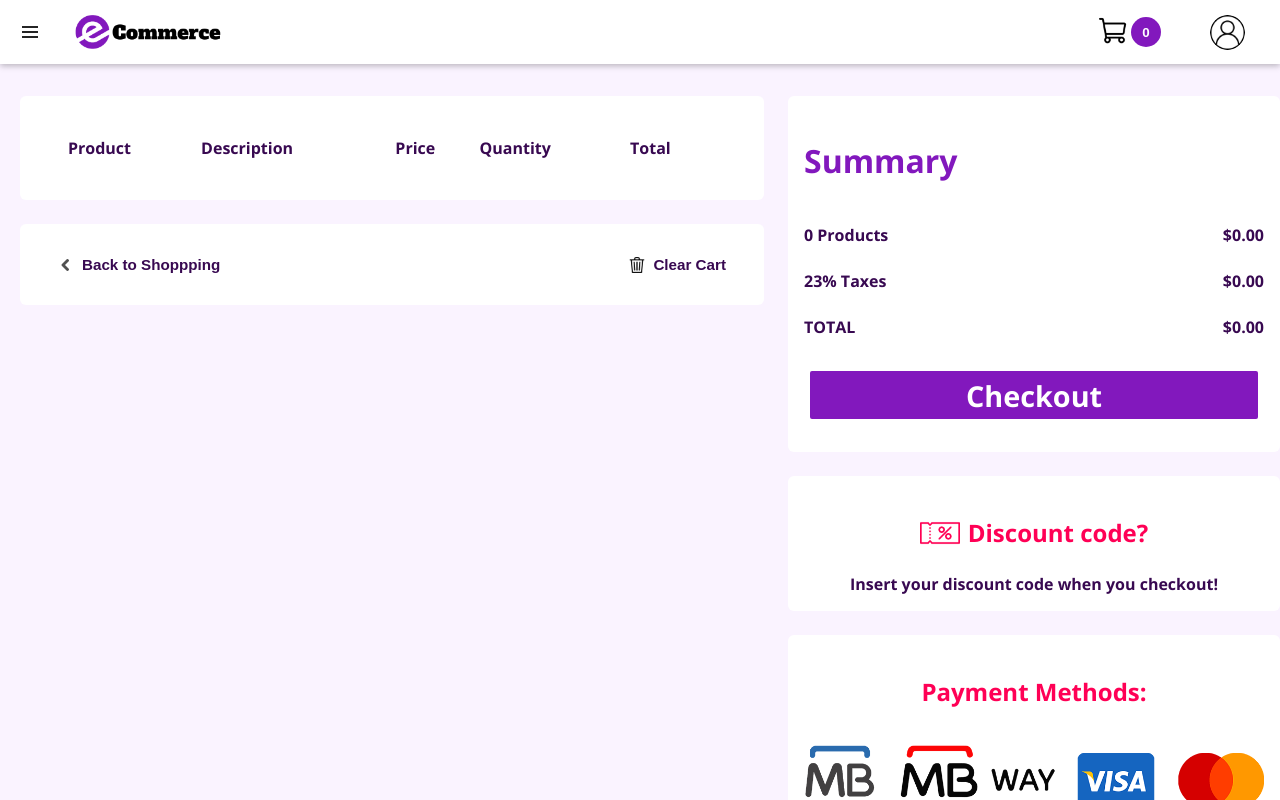
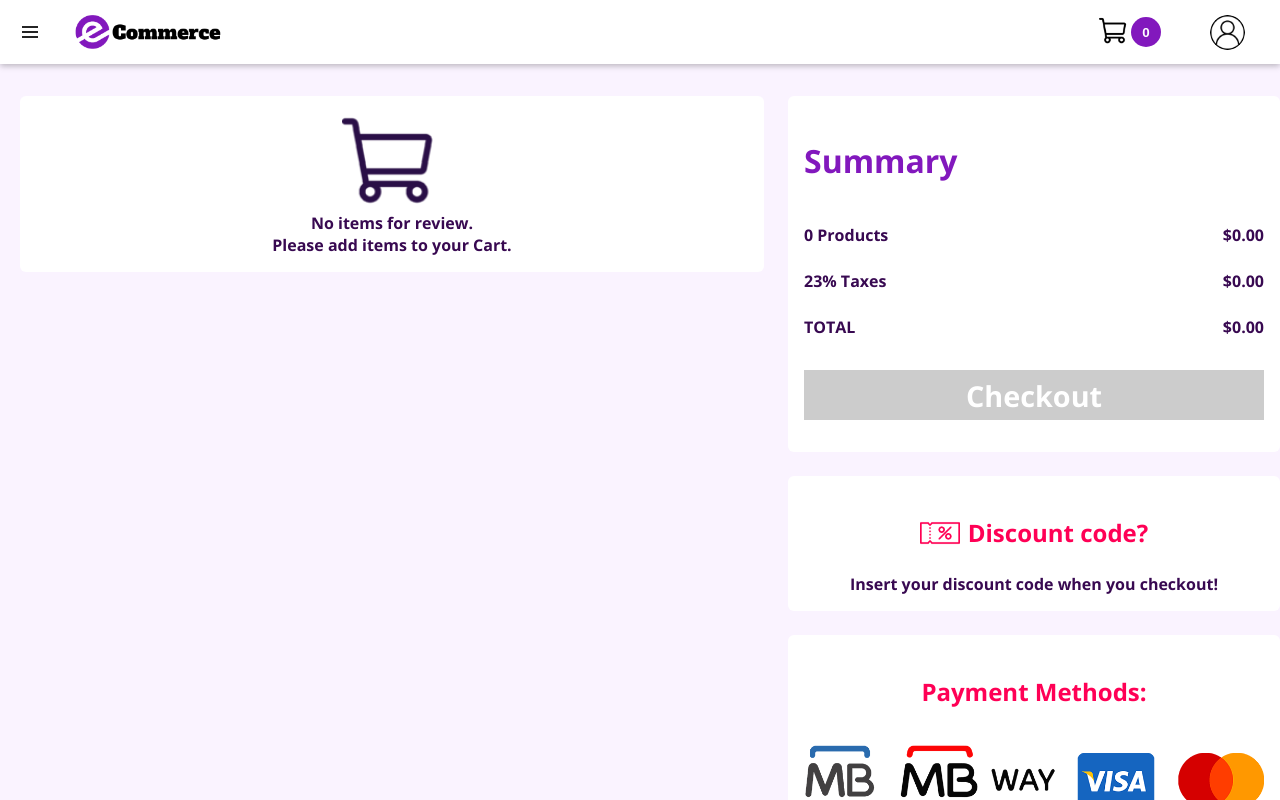
Before and after one commit to andreroda235/e-commerce, a React (Create React App) app in the folder frontend/: page /shopping/cart-review in a window 1280 px wide. Built offline with nearby package versions, Linux system fonts and the light colour scheme.

Commit message:
edges cases for CartReviewPage

```diff
--- a/frontend/src/pages/CartReviewPage.js
+++ b/frontend/src/pages/CartReviewPage.js
@@ -1,5 +1,7 @@
-import { useSelector } from 'react-redux';
+import { useDispatch, useSelector } from 'react-redux';
 import { useNavigate } from 'react-router-dom';
+
+import {clearCart} from '../redux/cart-slice';
 
 import Page from '../shared/components/UIElements/Page';
 import Grid from '../shared/components/List/Grid';
@@ -13,32 +15,48 @@ import arrowIcon from '../assets/arrow-icon-1174.png';
 import trashIcon from '../assets/trash-icon.png';
 import paymentsIcon from '../assets/paymemt-icons.png';
 import couponIcon from '../assets/coupon-icon.png';
+import cartIcon from '../assets/shopping_cart_icon_172223.png';
 
 
 const CartReviewPage = () => {
     const cart     = useSelector(state => (state.cart));
     const navigate = useNavigate();
+    const dispatch = useDispatch();
 
     const toCheckoutHandler = () => {
         navigate('/shopping/checkout');
     };
 
+    const returnToShoppingHandler = () => {
+        navigate('/shopping');
+    }
+
+    const clearCartHandler = () => {
+        dispatch(clearCart());
+    };
+
     return (
         <Page>
             <Grid gridClass={classes.grid}>
-                <Grid gridClass={classes.rows}>
+                {cart.totalQuantity > 0 ? <Grid gridClass={classes.rows}>
                     <CartReviewTable/>
                     <Card className={classes['bottom-menu']}>
-                        <button className={classes['go-back']}>
+                        <button onClick={returnToShoppingHandler} className={classes['go-back']}>
                             <img src={arrowIcon} alt="<"/>
                             <p>Back to Shoppping</p>
                         </button>
-                        <button className={classes.clear}>
+                        <button onClick={clearCartHandler} className={classes.clear}>
                             <img src={trashIcon} alt=""/>
                             <p>Clear Cart</p>
                         </button>
                     </Card>
                 </Grid>
+                :
+                <Card className={classes['empty-cart']}>
+                    <img src={cartIcon} alt="CART IS EMPTY"/>
+                    <p>No items for review.</p>
+                    <p>Please add items to your Cart.</p>
+                </Card>}
                 <div className={classes['cart-summary']}>
                     <Grid gridClass={classes['container-grid']}>
                         <Card className={classes.summary}>
@@ -57,8 +75,9 @@ const CartReviewPage = () => {
                                     <p>{'$' + (cart.totalPrice.toFixed(2))}</p>
                                 </div>
                                 <SlideAnimiationButton
-                                    title   ={'Checkout'}
-                                    onClick ={toCheckoutHandler}
+                                title    ={'Checkout'}
+                                onClick  ={toCheckoutHandler}
+                                disabled ={cart.totalQuantity === 0}
                                 />
                             </Grid>
                         </Card>
--- a/frontend/src/pages/CartReviewPage.module.css
+++ b/frontend/src/pages/CartReviewPage.module.css
@@ -68,6 +68,28 @@
 
 .clear:hover > img {
     filter: invert(27%) sepia(91%) saturate(1137%) hue-rotate(89deg) brightness(103%) contrast(105%);
+}
+
+.empty-cart {
+    width: 100%;
+    display: flex;
+    align-items: center;
+    justify-content: center;
+    flex-direction: column;
+}
+
+.empty-cart img {
+    width: 100px;
+    height: 100px;
+    object-fit: contain;
+    filter: var(--pngFilterDarkColor);
+}
+
+.empty-cart p {
+    color: var(--darkerHighlight);
+    font-size: 1rem;
+    font-weight: bolder;
+    margin: 0;
 }
 
 .cart-summary {
--- a/frontend/src/redux/cart-slice.js
+++ b/frontend/src/redux/cart-slice.js
@@ -53,11 +53,22 @@ export const cartSlice = createSlice({
             state.totalQuantity--;
             if(updateItem.quantity === 0)
                state.items = state.items.filter(item => item.id !== updateItem.id);
+        },
+
+        clearCart: (state) => {
+            state.items         = [];
+            state.totalPrice    = 0;
+            state.totalQuantity = 0;
         }
     }
 });
 
   // Action creators are generated for each case reducer function
-  export const { addItem, removeItem, increaseQuantity, decreaseQuantity } = cartSlice.actions
+  export const {
+    addItem,
+    removeItem,
+    increaseQuantity,
+    decreaseQuantity,
+    clearCart } = cartSlice.actions
 
   export default cartSlice.reducer
--- a/frontend/src/shared/components/UIElements/Backdrop2.module.css
+++ b/frontend/src/shared/components/UIElements/Backdrop2.module.css
@@ -3,6 +3,7 @@
     height: 100%;
     background: rgba(0, 0, 0, 0.75);
     z-index: 10;
+    min-height: 100vh;
 }
 
 .hook {
--- a/frontend/src/shared/components/UIElements/Buttons/SlideAnimationButton.js
+++ b/frontend/src/shared/components/UIElements/Buttons/SlideAnimationButton.js
@@ -3,7 +3,7 @@ import { useState } from 'react';
 import classes from './SlideAnimationButton.module.css';
 
 
-const SlideAnimiationButton = ({title, onClick}) => {
+const SlideAnimiationButton = ({title, onClick, disabled}) => {
     const [slide, setSlide] = useState(0);
 
     const onButtonHover = () => {
@@ -14,21 +14,21 @@ const SlideAnimiationButton = ({title, onClick}) => {
         setSlide(0);
     };
 
-    const onCLickHandler = () => {
+    const onClickHandler = () => {
         onClick();
     }
 
     return (
         <div className={classes.btn} onMouseEnter={onButtonHover} onMouseLeave={onButtonHoverExit}>
-            <button onClick={onCLickHandler}>
-                <div className={classes.view}>
+            <button disabled={disabled} onClick={onClickHandler}>
+                {!disabled && <div className={classes.view}>
                     <div style={{transition: 'transform 0.3s', transform   : `translateX(${-slide}00%)`}} className={classes.slider}>
                         <div className={classes.purple}/>
                         <div className={classes.magenta}/>
                     </div>
-                </div>
+                </div>}
             </button>
-            <p id={classes['btn-text']}>{title}</p>
+            <p id={disabled ? classes['btn-text-disabled'] : classes['btn-text']}>{title}</p>
         </div>
     );
 }
--- a/frontend/src/shared/components/UIElements/Buttons/SlideAnimationButton.module.css
+++ b/frontend/src/shared/components/UIElements/Buttons/SlideAnimationButton.module.css
@@ -19,6 +19,15 @@
     font-size: large;
     position: relative;
     cursor: pointer;
+}
+
+.btn button:disabled,
+.btn button:hover:disabled,
+.btn button:active:disabled {
+    background: #ccc;
+    color: #979797;
+    border-color: #ccc;
+    cursor: not-allowed;
 }
 
 
@@ -58,3 +67,13 @@
     padding: 0;
     cursor: pointer;
 }
+
+#btn-text-disabled {
+    position: absolute;
+    color: white;
+    font-size: 1.8rem;
+    font-weight: bold;
+    margin: 0;
+    padding: 0;
+    cursor: not-allowed;
+}
```
Lines whose indentation alone changed are shown as unchanged.
